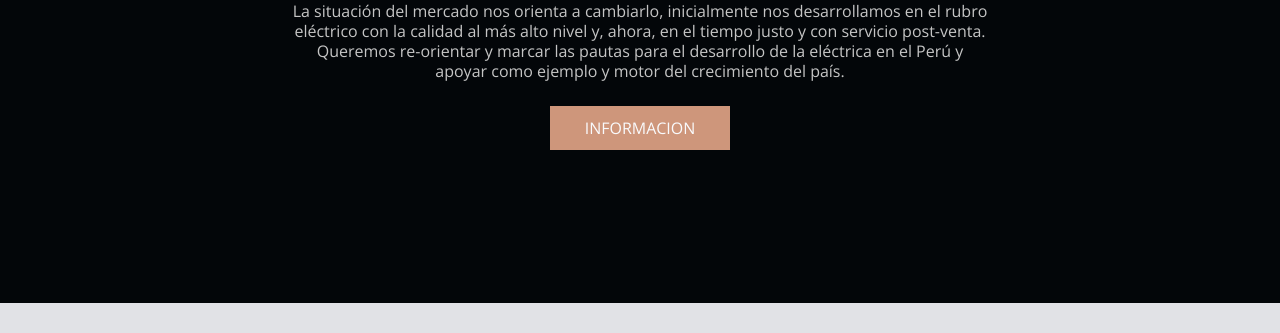
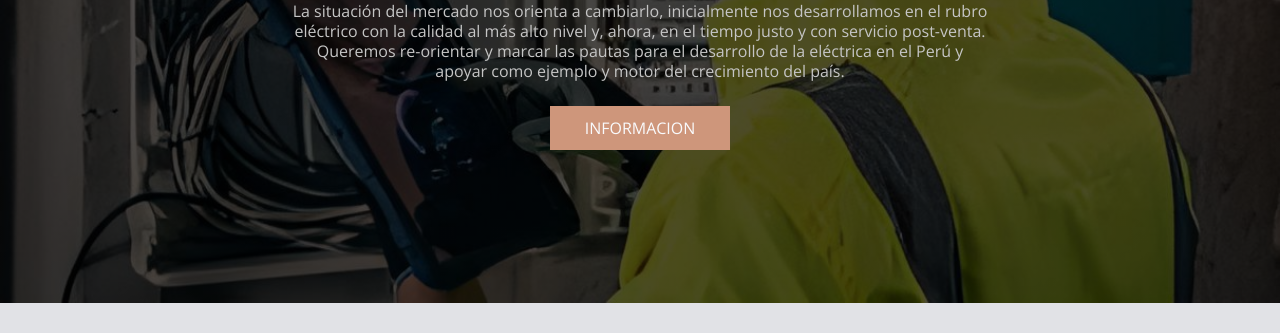
Before and after one commit to Angel079815/proyec, a plain HTML site: page index.html in a window 1280 px wide. Shown: the part 257-590 px from the top of the page. Drawn offline with nearby package versions, Linux system fonts and the light colour scheme; the site is published under a folder, as on GitHub Pages, so addresses that start at the root find nothing; files whose address does not match are found by name.

Commit message:
Update Inicio.css

```diff
--- a/recusos/css/Inicio.css
+++ b/recusos/css/Inicio.css
@@ -24,7 +24,7 @@ body {
     background-image: linear-gradient(
         rgba(0,0,0,0.7),
         rgba(0,0,0,0.7)),
-        url(/recusos/css/imagenes/Inicio/bg.jpg);
+        url(imagenes/Inicio/bg.jpg);
     background-position: center bottom;
     background-repeat: no-repeat;
     background-size: cover;
```
